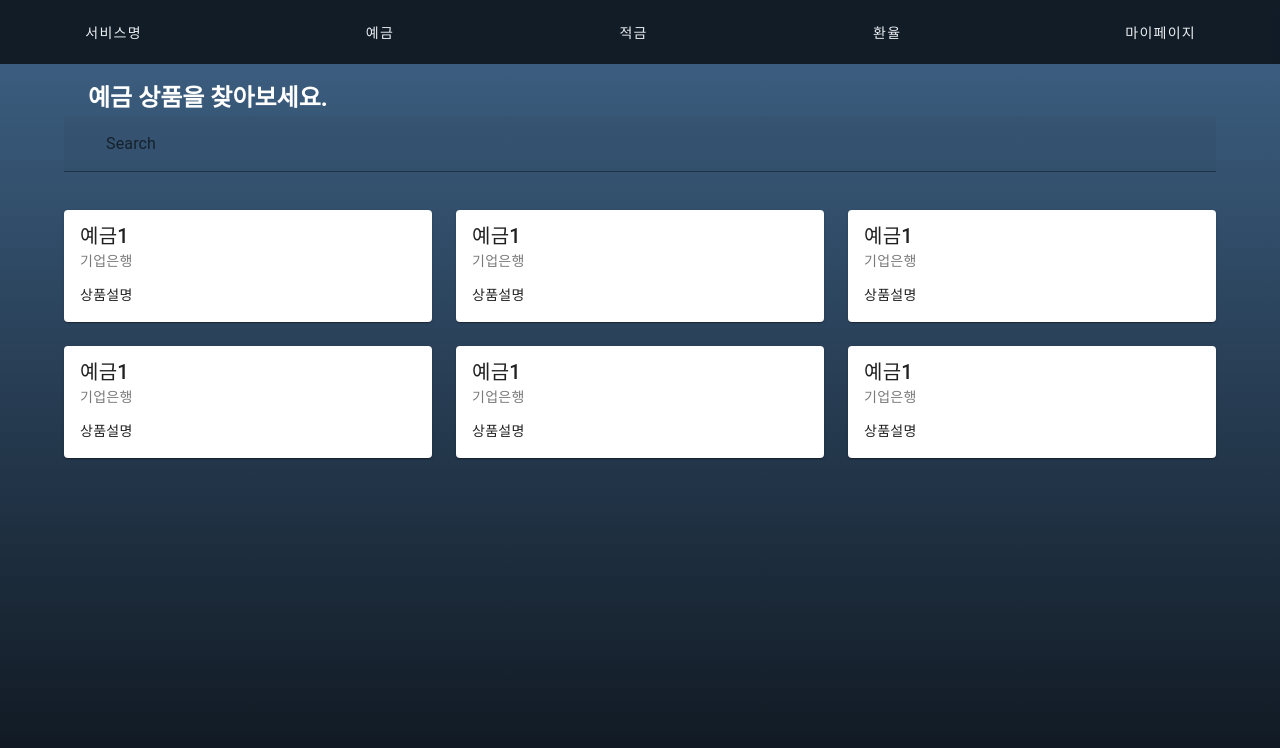
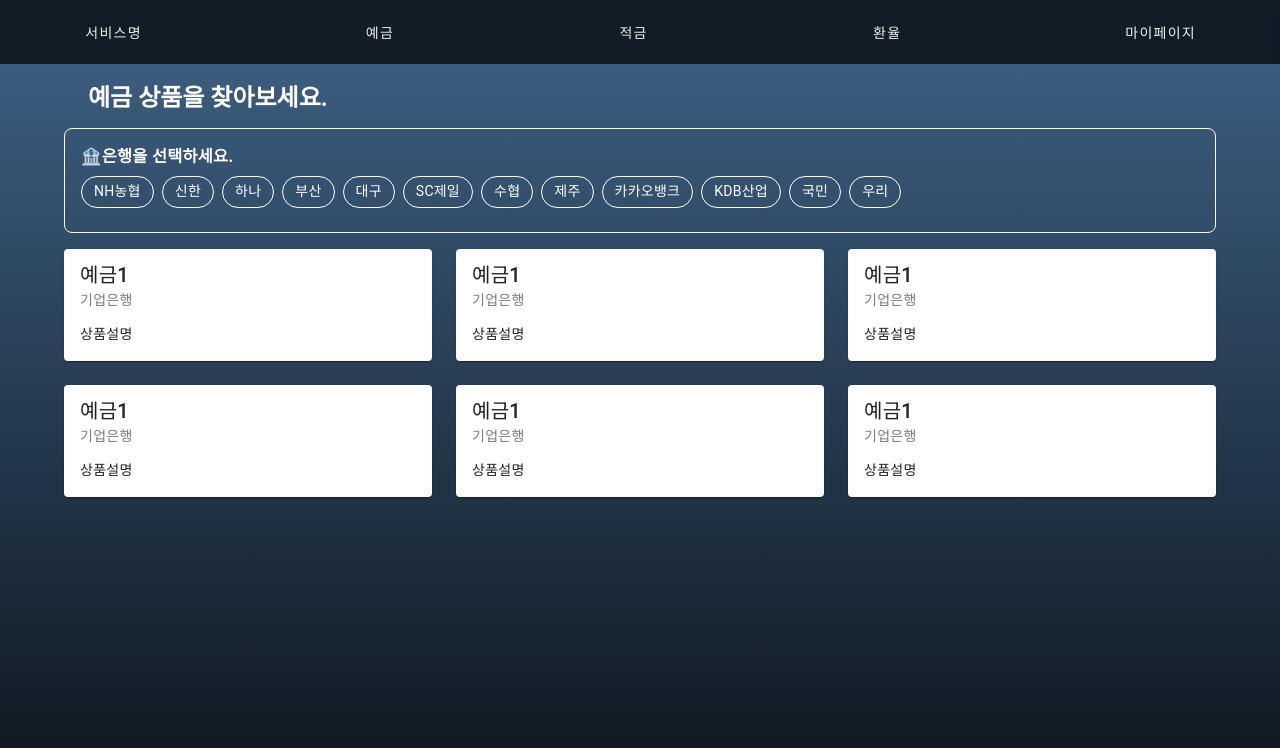
Before and after one commit to krozv/finance_pjt, a Vue app in the folder frontend/finance/: page /deposit in a window 1280 px wide. Both pictures are taken after a click on the element "예금 상품을 찾아보세요.". Shown: the top 748 px of the page. Built offline with nearby package versions, Linux system fonts and the light colour scheme; some icons are missing.

Commit message:
Feat: 예금 은행 검색 화면 추가

```diff
--- a/frontend/finance/src/views/Deposit.vue
+++ b/frontend/finance/src/views/Deposit.vue
@@ -9,10 +9,28 @@
             예금 상품을 찾아보세요.
         </h2>
         <div v-if="showSearch">
-            <v-text-field
-                label="Search"
-                prepend-inner-icon="mdi-magnify"
-            ></v-text-field>
+            <v-card
+                class="mt-3"
+                variant="outlined"
+                color="white"
+                rounded="lg">
+                <v-card-text>
+                    <h3>🏦은행을 선택하세요.</h3>
+                    <v-chip-group
+                        multiple
+                        column
+                        v-model=selection
+                        selected-class="selected"
+                    >
+                        <v-chip
+                            v-for="bank in banks"
+                            :key="bank"
+                            :text="bank"
+                            variant="outlined"
+                        ></v-chip>
+                    </v-chip-group>
+                </v-card-text>
+            </v-card>
         </div>
         <v-row class="mt-1">
             <v-col cols="4"
@@ -39,19 +57,31 @@ const items = [
     {title: '예금1', bank: '기업은행'},
     {title: '예금1', bank: '기업은행'},
 ]
+
 // 예금 검색 기능 추가 예정
 const showSearch = ref(false)
+
+// 예금 검색 관련 은행 리스트
+const banks = [
+    'NH농협', '신한', '하나', '부산', '대구', 'SC제일', '수협', '제주', '카카오뱅크', 'KDB산업',
+    '국민', '우리'
+]
+const selection = ref(null)
 </script>
 
 <style scoped>
 h2 {
     color: white
 }
-h2:hover{
+h2:hover {
     text-decoration: underline;
 }
 .searchIcon {
     stroke: white;
     stroke-width: 1;
 }
+.selected {
+    background-color: white;
+    color: #3F6387;
+}
 </style>
```
